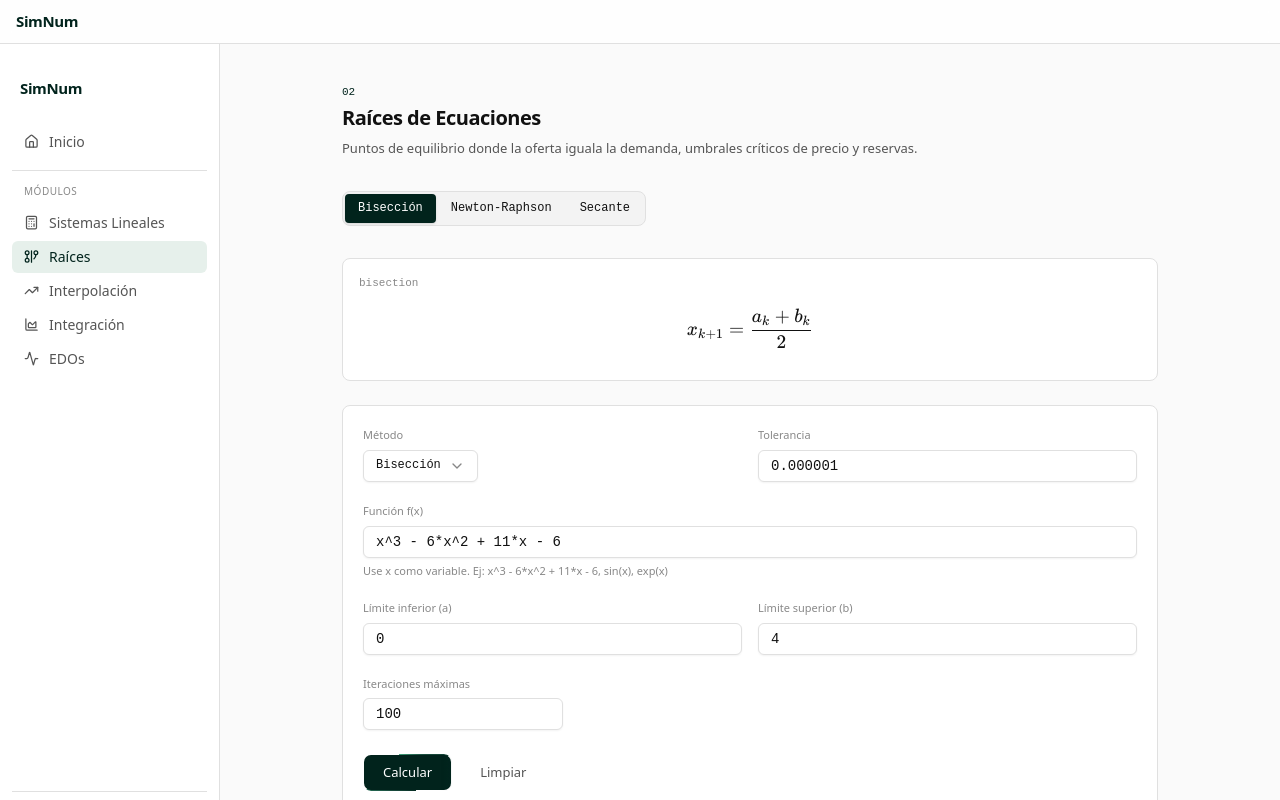
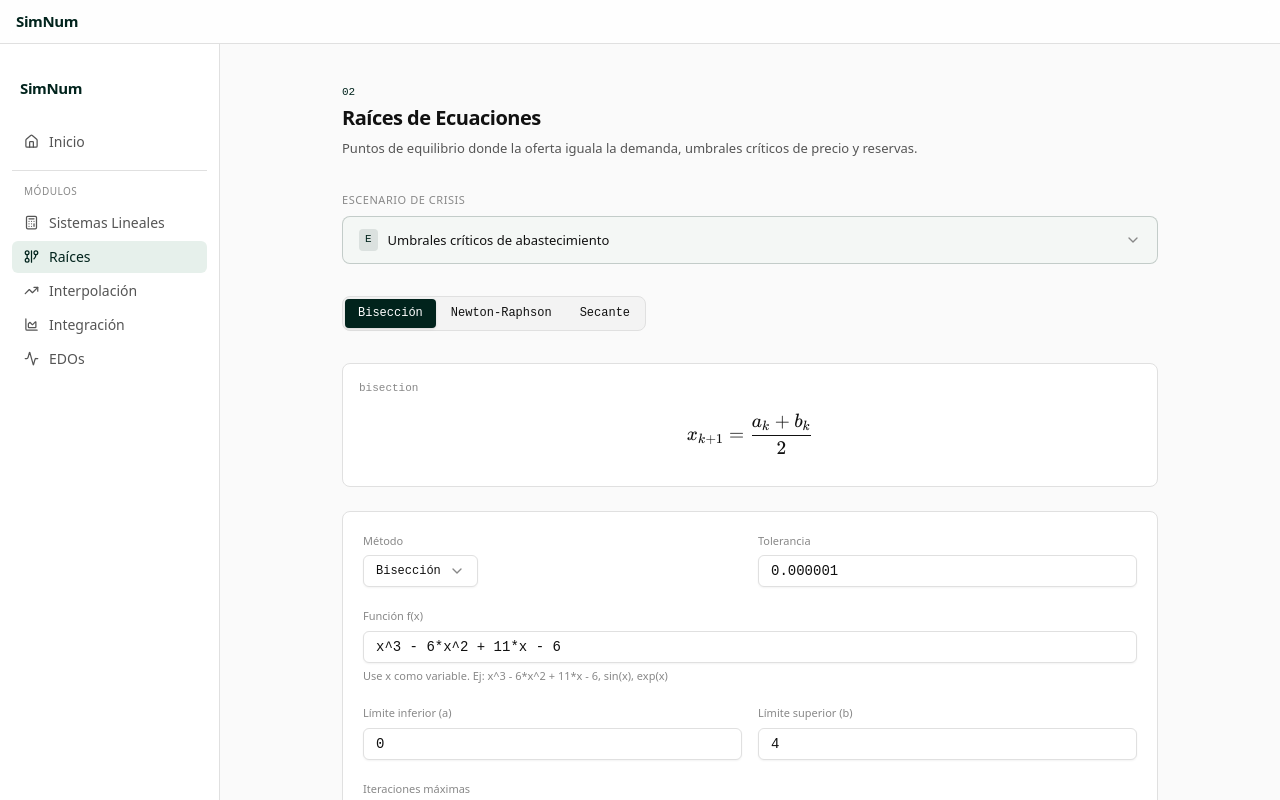
Before and after one commit to ronaldmendzas/DESAFIO-FINAL, a React (Vite) app: page /raices in a window 1280 px wide. Shown: the top 800 px of the page. Built offline with nearby package versions, Linux system fonts and the light colour scheme; a web font is replaced by a local one.

Commit message:
feat: agregar escenario E al modulo de raices con carga de datos predefinidos

```diff
--- a/src/modules/roots/roots-form.tsx
+++ b/src/modules/roots/roots-form.tsx
@@ -1,4 +1,4 @@
-import { useState } from 'react'
+import { useState, useEffect } from 'react'
 import { motion } from 'motion/react'
 import { GodButton } from '@/components/shared/god-button'
 import { Input } from '@/components/ui/input'
@@ -12,6 +12,18 @@ import {
   SelectValue,
 } from '@/components/ui/select'
 import type { RootMethod } from '@/types/roots'
+
+type ScenarioData = {
+  fExpression: string
+  fPrimeExpression?: string
+  a?: number
+  b?: number
+  x0?: number
+  x1?: number
+  tolerance: number
+  maxIterations: number
+  method: RootMethod
+}
 
 type Props = {
   onCalculate: (data: {
@@ -27,6 +39,7 @@ type Props = {
   }) => void
   onReset: () => void
   isCalculating: boolean
+  defaultData?: ScenarioData | null
 }
 
 const METHODS: { id: RootMethod; label: string }[] = [
@@ -35,7 +48,7 @@ const METHODS: { id: RootMethod; label: string }[] = [
   { id: 'secant', label: 'Secante' },
 ]
 
-export function RootsForm({ onCalculate, onReset, isCalculating }: Props) {
+export function RootsForm({ onCalculate, onReset, isCalculating, defaultData }: Props) {
   const [fExpression, setFExpression] = useState('x^3 - 6*x^2 + 11*x - 6')
   const [fPrimeExpression, setFPrimeExpression] = useState('3*x^2 - 12*x + 11')
   const [method, setMethod] = useState<RootMethod>('bisection')
@@ -45,6 +58,20 @@ export function RootsForm({ onCalculate, onReset, isCalculating }: Props) {
   const [x1, setX1] = useState('3')
   const [tolerance, setTolerance] = useState('0.000001')
   const [maxIterations, setMaxIterations] = useState('100')
+
+  useEffect(() => {
+    if (defaultData) {
+      setFExpression(defaultData.fExpression)
+      if (defaultData.fPrimeExpression) setFPrimeExpression(defaultData.fPrimeExpression)
+      if (defaultData.a !== undefined) setA(String(defaultData.a))
+      if (defaultData.b !== undefined) setB(String(defaultData.b))
+      if (defaultData.x0 !== undefined) setX0(String(defaultData.x0))
+      if (defaultData.x1 !== undefined) setX1(String(defaultData.x1))
+      setTolerance(String(defaultData.tolerance))
+      setMaxIterations(String(defaultData.maxIterations))
+      setMethod(defaultData.method)
+    }
+  }, [defaultData])
 
   const handleSubmit = (e: React.FormEvent) => {
     e.preventDefault()
--- a/src/modules/roots/roots-page.tsx
+++ b/src/modules/roots/roots-page.tsx
@@ -1,10 +1,12 @@
-import { useState } from 'react'
+import { useState, useEffect } from 'react'
 import { motion } from 'motion/react'
 import { RootsForm } from './roots-form'
 import { RootsResults } from './roots-results'
 import { useRoots } from '@/hooks/use-roots'
 import { FormulaDisplay } from '@/components/shared/formula-display'
 import { Tabs, TabsContent, TabsList, TabsTrigger } from '@/components/ui/tabs'
+import { ScenarioCard } from '@/components/shared/scenario-card'
+import { scenarioE } from '@/data/scenarios'
 import type { RootMethod } from '@/types/roots'
 
 const FORMULAS: Record<string, string> = {
@@ -17,6 +19,8 @@ export function RootsPage() {
   const { results, isCalculating, error, calculate, reset } = useRoots()
   const [activeMethod, setActiveMethod] = useState<RootMethod>('bisection')
   const [fExpression, setFExpression] = useState('x^3 - 6*x^2 + 11*x - 6')
+  const [scenarioData, setScenarioData] = useState<typeof scenarioE.data | null>(null)
+  const [formKey, setFormKey] = useState(0)
 
   const handleCalculate = (data: {
     fExpression: string
@@ -33,9 +37,19 @@ export function RootsPage() {
     calculate(data)
   }
 
-  const handleReset = () => {
+  const loadScenario = () => {
+    setActiveMethod(scenarioE.data.method)
+    setScenarioData(scenarioE.data)
+    setFormKey(prev => prev + 1)
     reset()
   }
+
+  useEffect(() => {
+    if (scenarioData) {
+      const timeout = setTimeout(() => setScenarioData(null), 100)
+      return () => clearTimeout(timeout)
+    }
+  }, [scenarioData])
 
   return (
     <div className="space-y-8">
@@ -49,6 +63,17 @@ export function RootsPage() {
         </p>
       </motion.div>
 
+      <div className="space-y-2">
+        <p className="text-[11px] text-text-dim font-medium uppercase tracking-wider">Escenario de crisis</p>
+        <ScenarioCard
+          letter={scenarioE.letter}
+          title={scenarioE.title}
+          narrative={scenarioE.narrative}
+          questions={scenarioE.questions}
+          onLoad={loadScenario}
+        />
+      </div>
+
       <Tabs value={activeMethod} onValueChange={(v) => setActiveMethod(v as RootMethod)}>
         <TabsList className="bg-surface border border-border h-auto p-0.5 flex-wrap gap-0.5">
           <TabsTrigger value="bisection" className="text-[12px] font-mono data-[state=active]:bg-forest data-[state=active]:text-white rounded px-3 py-1">Bisección</TabsTrigger>
@@ -60,7 +85,7 @@ export function RootsPage() {
           <TabsContent key={method} value={method} className="mt-6 space-y-6">
             <FormulaDisplay latex={formula} label={method} />
             <div className="bg-white border border-border rounded-lg p-5">
-              <RootsForm onCalculate={handleCalculate} onReset={handleReset} isCalculating={isCalculating} />
+              <RootsForm key={formKey} onCalculate={handleCalculate} onReset={reset} isCalculating={isCalculating} defaultData={scenarioData} />
             </div>
             {error && (
               <p className="text-red text-[13px] font-mono">{error}</p>
```
